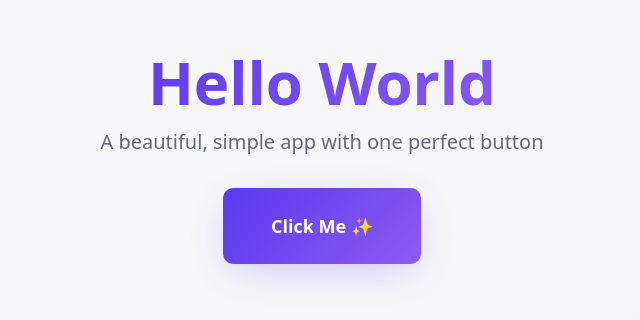
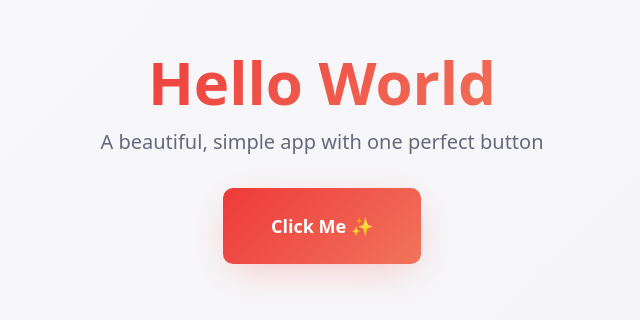
Before and after one commit to smravec/TrueBalance, a React (Vite) app: page / in a window 1280 px wide. Shown: the part 242-562 px from the top of the page, without its empty margins (318-958 px from the left). Built offline with nearby package versions, Linux system fonts and the light colour scheme; the HTML template or start-up script is replaced by a standard one.

Commit message:
Change button to red

```diff
--- a/src/index.css
+++ b/src/index.css
@@ -21,11 +21,11 @@ All colors MUST be HSL.
     --popover: 0 0% 100%;
     --popover-foreground: 240 10% 8%;
 
-    /* Primary - Beautiful blue/purple gradient */
-    --primary: 250 84% 58%;
-    --primary-glow: 250 100% 70%;
+    /* Primary - Beautiful red gradient */
+    --primary: 0 84% 58%;
+    --primary-glow: 0 100% 70%;
     --primary-foreground: 0 0% 100%;
-    --primary-gradient: linear-gradient(135deg, hsl(250 84% 58%), hsl(260 84% 65%));
+    --primary-gradient: linear-gradient(135deg, hsl(0 84% 58%), hsl(10 84% 65%));
 
     /* Secondary - Soft purple */
     --secondary: 250 20% 95%;
@@ -52,8 +52,8 @@ All colors MUST be HSL.
     --radius: 0.75rem;
 
     /* Shadows and effects */
-    --shadow-elegant: 0 10px 40px -10px hsl(250 84% 58% / 0.3);
-    --shadow-glow: 0 0 30px hsl(250 100% 70% / 0.4);
+    --shadow-elegant: 0 10px 40px -10px hsl(0 84% 58% / 0.3);
+    --shadow-glow: 0 0 30px hsl(0 100% 70% / 0.4);
     --transition-smooth: all 0.3s cubic-bezier(0.4, 0, 0.2, 1);
 
     --sidebar-background: 0 0% 98%;
```
